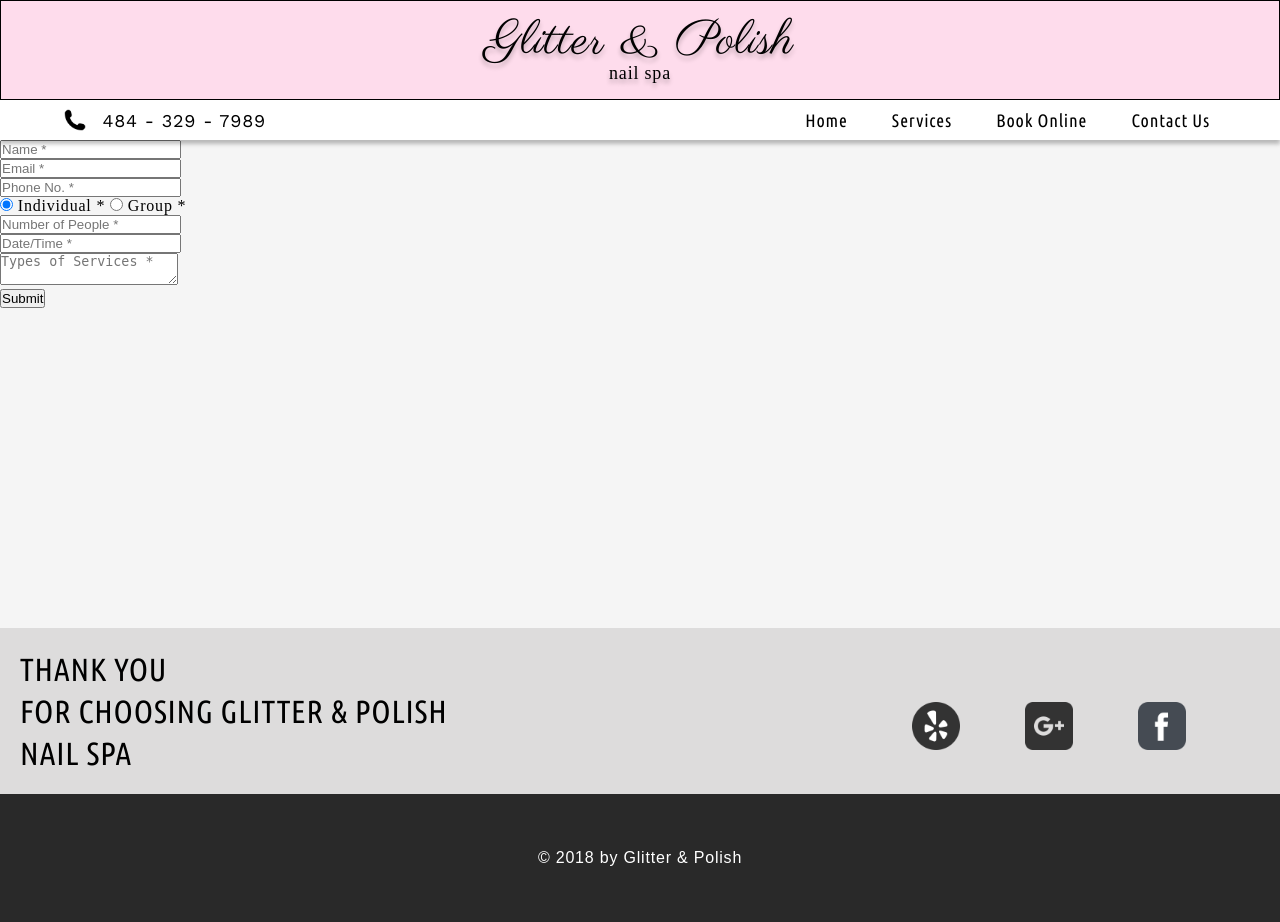
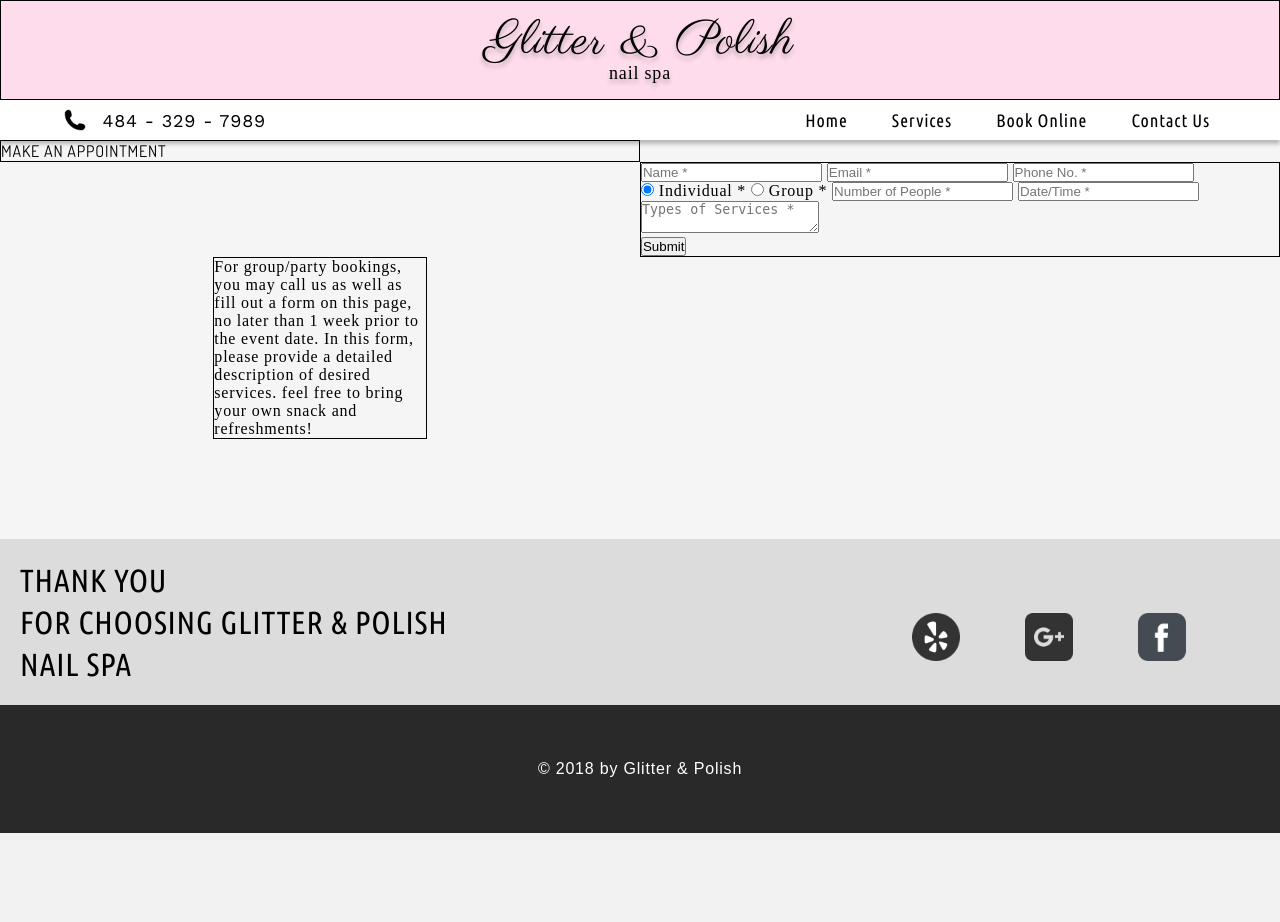
Before and after one commit to jisanjung/Glitter-and-Polish, a PHP site: page /book.php in a window 1280 px wide. After the commit the page ends 833 px from the top, so only its background shows below. Run offline with PHP 8.4, Linux system fonts and the light colour scheme; some web fonts are replaced.

Commit message:
styling the booking page

```diff
--- a/book.php
+++ b/book.php
@@ -1,5 +1,6 @@
 <?php
     $valid = "";
+    $empty_form = "";
     if (isset($_POST['submit'])) {
         $name = $_POST['name'];
         $email = $_POST['email'];
@@ -10,7 +11,6 @@
         $msg = $_POST['message'];
 
         if (!empty($name) && !empty($email) && !empty($msg) && !empty($individual_or_group)) {
-            echo "passed";
 
             $to = 'jjsk8er13@gmail.com';
             $subject = 'APPOINTMENT FOR '.$name;
@@ -23,7 +23,7 @@
                 $valid = "failed";
             }
         } else {
-            echo "please enter all fields";
+            $empty_form = "please fill all forms";
         }
     }
 ?>
@@ -76,6 +76,10 @@
             <?php if($valid != ""): ?>
                 <div class="success"><?php echo $valid; ?></div>
             <?php endif; ?>
+            <?php if($empty_form != ""): ?>
+                <div class="failed"><?php echo $empty_form; ?></div>
+            <?php endif; ?>
+            <div id="make-appointment">MAKE AN APPOINTMENT</div>
             <form action="<?php echo $_SERVER['PHP_SELF']; ?>" class="main-form" id="book-form" name="form" method="post">
                 <input type="text" name="name" id="name" placeholder="Name *">
                 <input type="email" name="email" id="name" placeholder="Email *">
@@ -91,7 +95,12 @@
                     <br>
                 <button type="submit" name="submit" id="submit">Submit</button>
             </form>
-            <footer id="services-footer" class="blur">
+            <section class="notice" id="booking-notice">For group/party bookings, you may call us as well as fill out a form on this page, no later than 1 week
+                 prior to the event date.
+                In this form, please provide a detailed description of desired services.
+
+                feel free to bring your own snack and refreshments!</section>
+            <footer id="book-footer" class="blur">
                 <h1>
                 THANK YOU
                     <br>
--- a/glitter-styles.css
+++ b/glitter-styles.css
@@ -423,7 +423,28 @@
     font-weight: normal;
 }
 /* book */
-
+.success {
+    grid-row: 8/9;
+}
+.failed {
+    grid-row: 8/9;
+}
+#make-appointment {
+    border: 1px #000 solid;
+    grid-row: 8/9;
+    font-family: 'Dosis', sans-serif;
+}
+#book-form {
+    border: 1px #000 solid;
+    grid-row: 9/12;
+}
+#booking-notice {
+    border: 1px #000 solid;
+    grid-row: 12/15;
+}
+#book-footer {
+    grid-row: 20/25;
+}
 /* media queries */
 @media screen and (max-width: 320px) {
     #toggle-nav ul {
@@ -720,6 +741,21 @@
         text-align: center;
         padding-right: 0;
     }
+    .success {
+        grid-column: 1/7;
+    }
+    .failed {
+        grid-column: 1/7;
+    }
+    #make-appointment {
+        grid-column: 1/4;
+    }
+    #book-form {
+        grid-column: 4/7;
+    }
+    #booking-notice {
+        grid-column: 2/3;
+    }
 }
 @media screen and (min-width: 1440px) {
     #showcase h1 {
```
